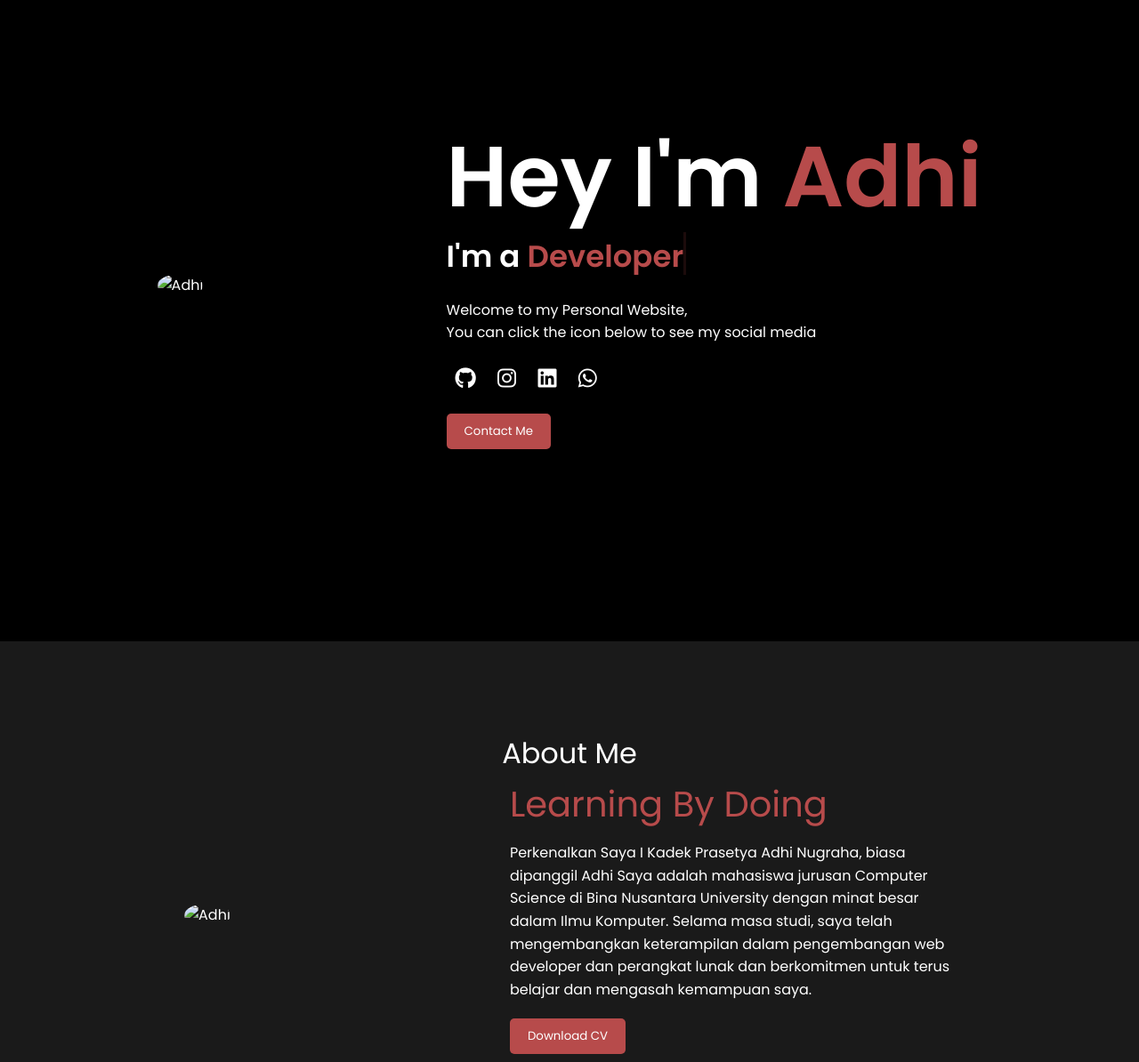
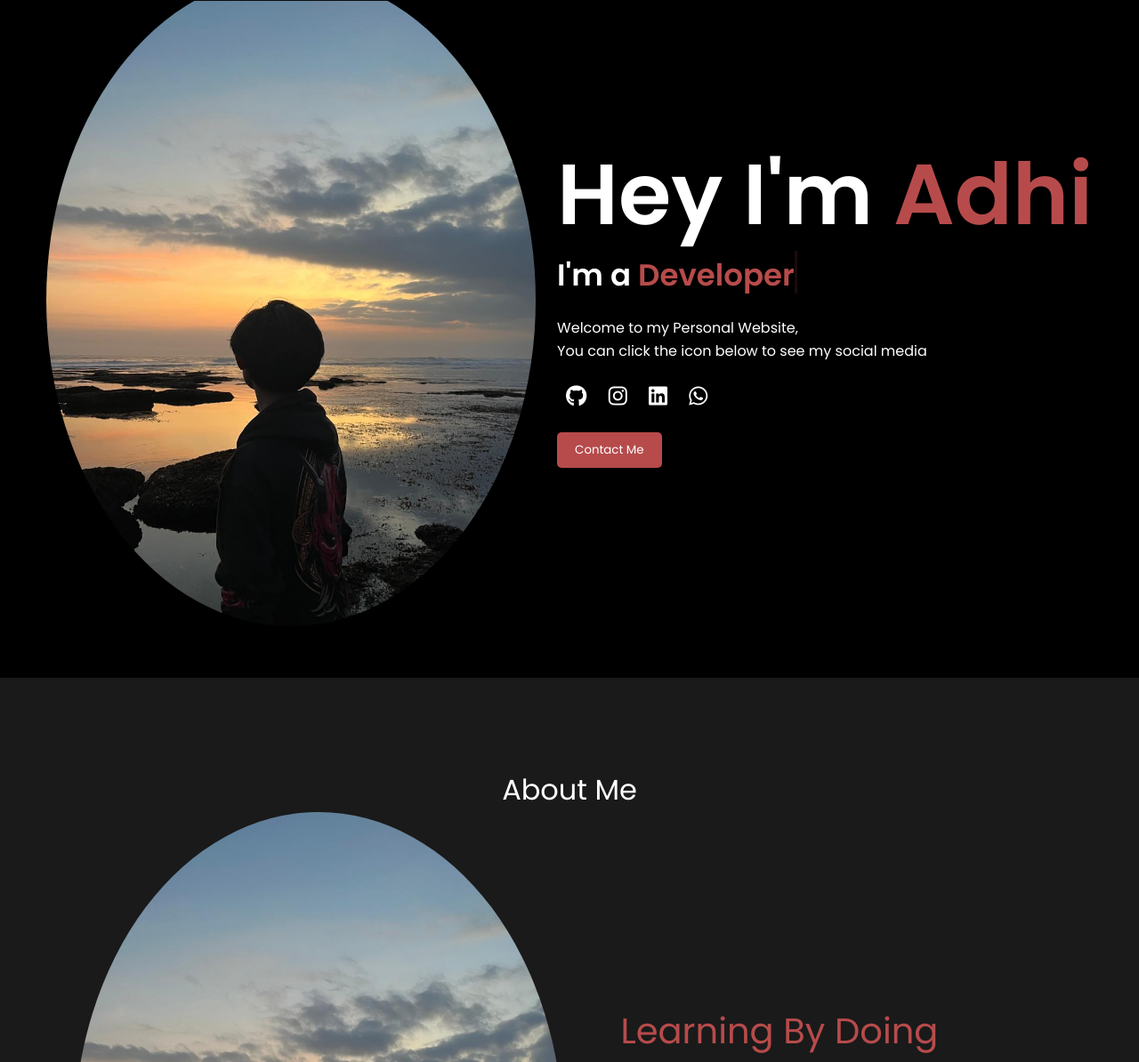
Before and after one commit to kadekadhi120/MY-Portfolio, a plain HTML site: page index.html in a window 1280 px wide. Shown: the part 79-1273 px from the top of the page at 89% size. Drawn offline with nearby package versions, Linux system fonts and the light colour scheme.

Commit message:
Update index.html

```diff
--- a/index.html
+++ b/index.html
@@ -42,7 +42,7 @@
     <section>
         <div class="main-container">
             <div class="image" data-aos="fade-right" data-aos-duration="1500">
-                <img src="image/adhi.jpg" alt="Adhi">
+                <img src="adhi.jpg" alt="Adhi">
             </div>
             <div class="content" data-aos="fade-left" data-aos-duration="1500">
                 <h1>Hey I'm <span>Adhi</span></h1>
@@ -73,7 +73,7 @@
             <div class="title" data-aos="zoom-in" data-aos-duration="1000"><span>About Me</span></div>
             <div class="about-details">
                 <div class="left" data-aos="fade-right" data-aos-duration="1500">
-                    <img src="image/adhi.jpg" alt="Adhi">
+                    <img src="adhi.jpg" alt="Adhi">
                 </div>
                 <div class="right" data-aos="fade-left" data-aos-duration="1500">
                     <div class="topic">Learning By Doing</div>
```
